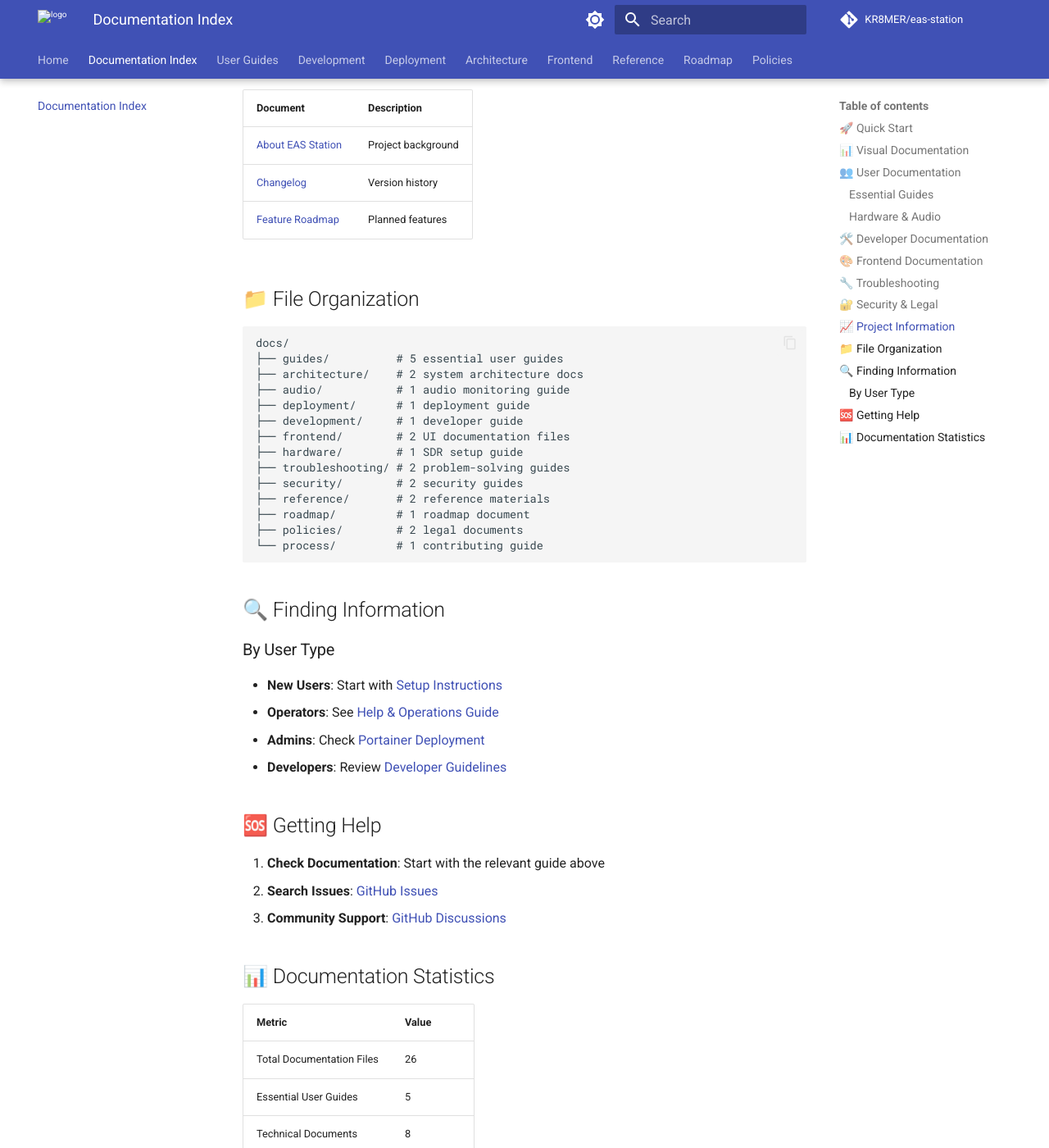
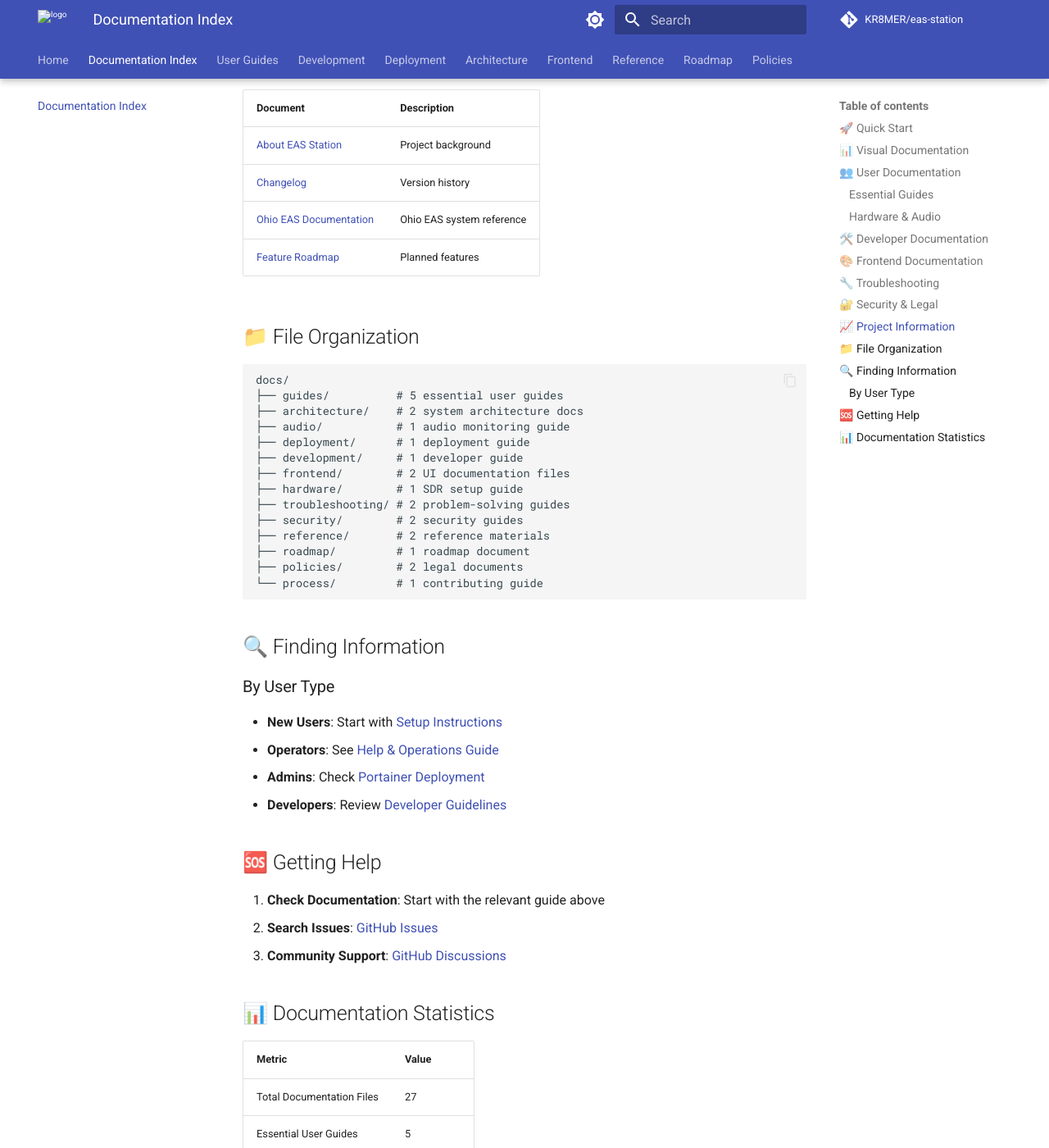
Before and after one commit to KR8MER/eas-station, an MkDocs documentation site: the page built from docs/INDEX.md, in a window 1280 px wide and 1400 px high, scrolled down 2606 px. Shown: the whole window at 82% size. Built offline with MkDocs 1.6.1 and Material for MkDocs 9.7.7, drawn with Linux system fonts in a browser that asks for light colours; comment, search, counter and statistics services are not loaded; the version menu is left out.

Commit message:
Update INDEX.md to include restored Ohio EAS documentation

```diff
--- a/docs/INDEX.md
+++ b/docs/INDEX.md
@@ -73,6 +73,7 @@ If you're new to EAS Station, start here:
 |----------|-------------|
 | [About EAS Station](reference/ABOUT) | Project background |
 | [Changelog](reference/CHANGELOG) | Version history |
+| [Ohio EAS Documentation](reference/OHIO_EAS_DOCUMENTATION) | Ohio EAS system reference |
 | [Feature Roadmap](roadmap/dasdec3-feature-roadmap) | Planned features |
 
 ## 📁 File Organization
@@ -112,7 +113,7 @@ docs/
 
 | Metric | Value |
 |--------|-------|
-| Total Documentation Files | 26 |
+| Total Documentation Files | 27 |
 | Essential User Guides | 5 |
 | Technical Documents | 8 |
 | Legal/Policy Documents | 4 |
```
